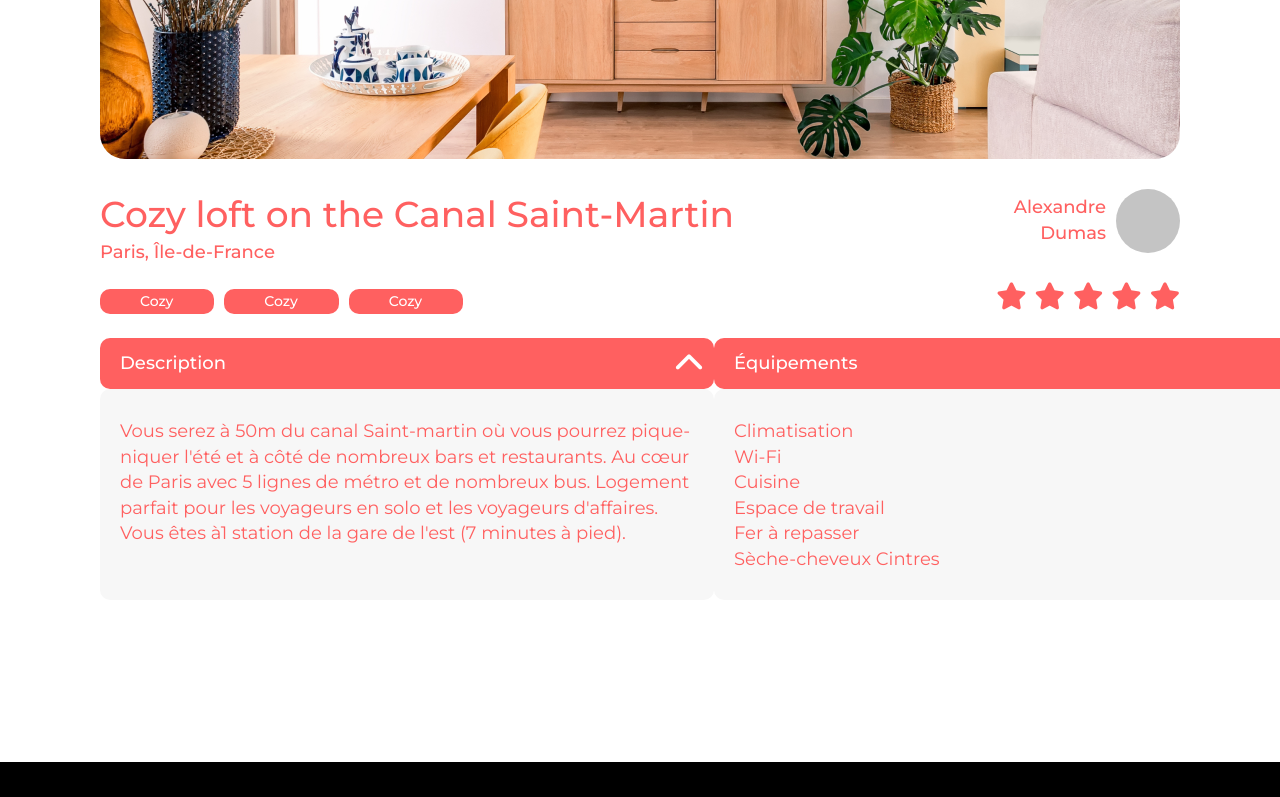
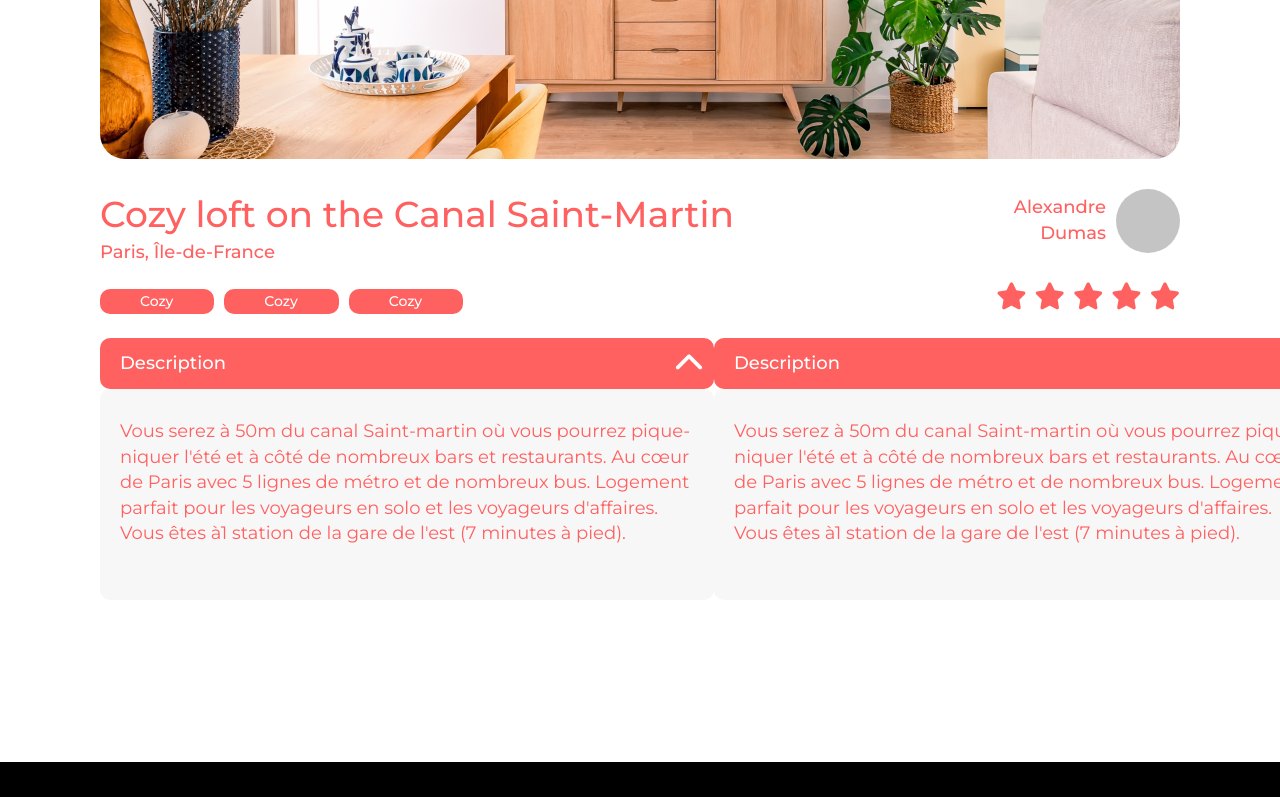
Before and after one commit to Mr-B-Pro/Kasa, a React (Create React App) app: page /housing in a window 1280 px wide. Shown: the part 398-1195 px from the top of the page. Built offline with nearby package versions, Linux system fonts and the light colour scheme.

Commit message:
refactoring composents

```diff
--- a/src/components/cardsHousing/CardsHousing.css
+++ b/src/components/cardsHousing/CardsHousing.css
@@ -4,84 +4,3 @@
     margin: 24px 0px 162px 0;
     justify-content: space-between;
   }
-  /* container carroussel description */
-  .cardsHousing__container__description {
-  }
-  .cardsHousing__container__description__title {
-    position: relative;
-    display: flex;
-      justify-content: space-between;
-      align-items: center;
-    border-radius: 10px;
-    padding: 13px 0px 13px 20px;
-    background-color: var(--mainColor);
-  }
-  .cardsHousing__description__title__arrow  {
-    position: absolute;
-    right: 10px;
-    top: 8px;
-    font-size: 30px;
-    color: var(--secondaryColor);
-  }
-  .cardsHousing__description__title {
-    font-style: normal;
-    font-weight: 500;
-    font-size: 18px;
-    line-height: 142.6%;
-    color: var(--secondaryColor);
-  }
-  .cardsHousing__container__description__text {
-      padding: 30px 12px 53px 20px;
-      width: 582px;
-      height: auto;
-      border-radius: 10px;
-    background-color: var(--BgColor);
-  }
-  .cardsHousing__description__text {
-    font-style: normal;
-    font-weight: 400;
-    font-size: 18px;
-    line-height: 142.6%;
-    color: var(--mainColor);
-  }
-  /* container carroussel equipements  */
-  .cardsHousing__container__equipements {
-
-  }
-  .cardsHousing__container__equipements__title {
-    position: relative;
-    display: flex;
-      justify-content: space-between;
-      align-items: center;
-      padding: 13px 0px 13px 20px;
-    border-radius: 10px;
-    background-color: var(--mainColor);
-  }
-  .cardsHousing__equipements__title__arrow {
-    position: absolute;
-    right: 12px;
-    top: 8px;
-    font-size: 30px;
-    color: var(--secondaryColor);
-  }
-  .cardsHousing__equipements__title {
-    font-style: normal;
-    font-weight: 500;
-    font-size: 18px;
-    line-height: 142.6%;
-    color: var(--secondaryColor);
-  }
-  .cardsHousing__container__equipements__text {
-      padding: 30px 12px 27px 20px;
-      width: 582px;
-      height: auto;
-      border-radius: 10px;
-    background-color: var(--BgColor);
-  }
-  .cardsHousing__equipements__text {
-    font-style: normal;
-    font-weight: 400;
-    font-size: 18px;
-    line-height: 142.6%;
-    color: var(--mainColor);
-  }
--- a/src/components/cardsHousing/CardsHousing.jsx
+++ b/src/components/cardsHousing/CardsHousing.jsx
@@ -1,4 +1,5 @@
 import React from 'react'
+import Card from "./card/Card.jsx"
 import "./CardsHousing.css"
 
 // SECTION 3 CARDS CARROUSSEL MAIN HOUSING
@@ -6,48 +7,8 @@ function CardsHousing() {
   return (
       // container carroussel description and equipements
       <section className="section__cardsHousing">
-        {/* container carroussel description */}
-        <div className="cardsHousing__container__description">
-          <div className="cardsHousing__container__description__title">
-            <h2 className="cardsHousing__description__title">
-              Description
-            </h2>
-            <span className="cardsHousing__description__title__arrow">
-            <i className="fas fa-chevron-up"></i>
-          </span>
-          </div>
-          <div className="cardsHousing__container__description__text">
-            <p className="cardsHousing__description__text">
-              Vous serez à 50m du canal Saint-martin où vous pourrez
-              pique-niquer l'été et à côté de nombreux bars et restaurants. Au
-              cœur de Paris avec 5 lignes de métro et de nombreux bus. Logement
-              parfait pour les voyageurs en solo et les voyageurs d'affaires.
-              Vous êtes à1 station de la gare de l'est (7 minutes à pied).
-            </p>
-          </div>
-        </div>
-
-        {/* container carroussel equipements */}
-        <div className="cardsHousing__container__equipements">
-          <div className="cardsHousing__container__equipements__title">
-            <h2 className="cardsHousing__equipements__title">
-              Équipements
-            </h2>
-            <span className="cardsHousing__equipements__title__arrow">
-            <i className="fas fa-chevron-up"></i>
-          </span>
-          </div>
-          <div className="cardsHousing__container__equipements__text">
-            <p className="cardsHousing__equipements__text">
-              Climatisation <br />
-              Wi-Fi <br />
-              Cuisine <br />
-              Espace de travail <br />
-              Fer à repasser <br />
-              Sèche-cheveux Cintres
-            </p>
-          </div>
-        </div>
+        <Card />
+        <Card />
       </section>
   )
 }
--- /dev/null
+++ b/src/components/cardsHousing/card/Card.css
@@ -0,0 +1,40 @@
+ /* container carroussel description */
+ .cardsHousing__container__description {
+}
+.cardsHousing__container__description__title {
+  position: relative;
+  display: flex;
+    justify-content: space-between;
+    align-items: center;
+  border-radius: 10px;
+  padding: 13px 0px 13px 20px;
+  background-color: var(--mainColor);
+}
+.cardsHousing__description__title__arrow  {
+  position: absolute;
+  right: 10px;
+  top: 8px;
+  font-size: 30px;
+  color: var(--secondaryColor);
+}
+.cardsHousing__description__title {
+  font-style: normal;
+  font-weight: 500;
+  font-size: 18px;
+  line-height: 142.6%;
+  color: var(--secondaryColor);
+}
+.cardsHousing__container__description__text {
+    padding: 30px 12px 53px 20px;
+    width: 582px;
+    height: auto;
+    border-radius: 10px;
+  background-color: var(--BgColor);
+}
+.cardsHousing__description__text {
+  font-style: normal;
+  font-weight: 400;
+  font-size: 18px;
+  line-height: 142.6%;
+  color: var(--mainColor);
+}
--- /dev/null
+++ b/src/components/cardsHousing/card/Card.jsx
@@ -0,0 +1,28 @@
+import React from 'react'
+import "./Card.css"
+
+function Card() {
+  return (
+    <div className="cardsHousing__container__description">
+    <div className="cardsHousing__container__description__title">
+      <h2 className="cardsHousing__description__title">
+        Description
+      </h2>
+      <span className="cardsHousing__description__title__arrow">
+      <i className="fas fa-chevron-up"></i>
+    </span>
+    </div>
+    <div className="cardsHousing__container__description__text">
+      <p className="cardsHousing__description__text">
+        Vous serez à 50m du canal Saint-martin où vous pourrez
+        pique-niquer l'été et à côté de nombreux bars et restaurants. Au
+        cœur de Paris avec 5 lignes de métro et de nombreux bus. Logement
+        parfait pour les voyageurs en solo et les voyageurs d'affaires.
+        Vous êtes à1 station de la gare de l'est (7 minutes à pied).
+      </p>
+    </div>
+  </div>
+  )
+}
+
+export default Card
```
